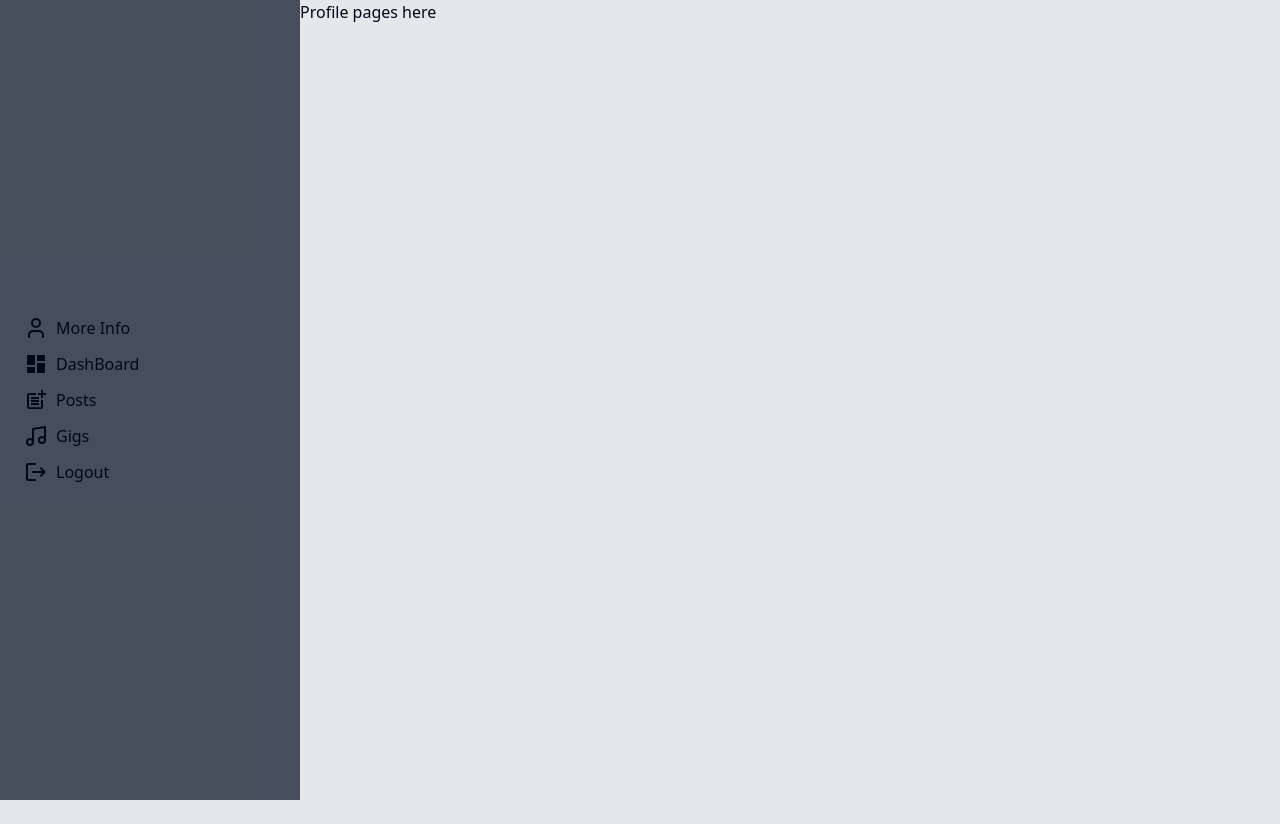
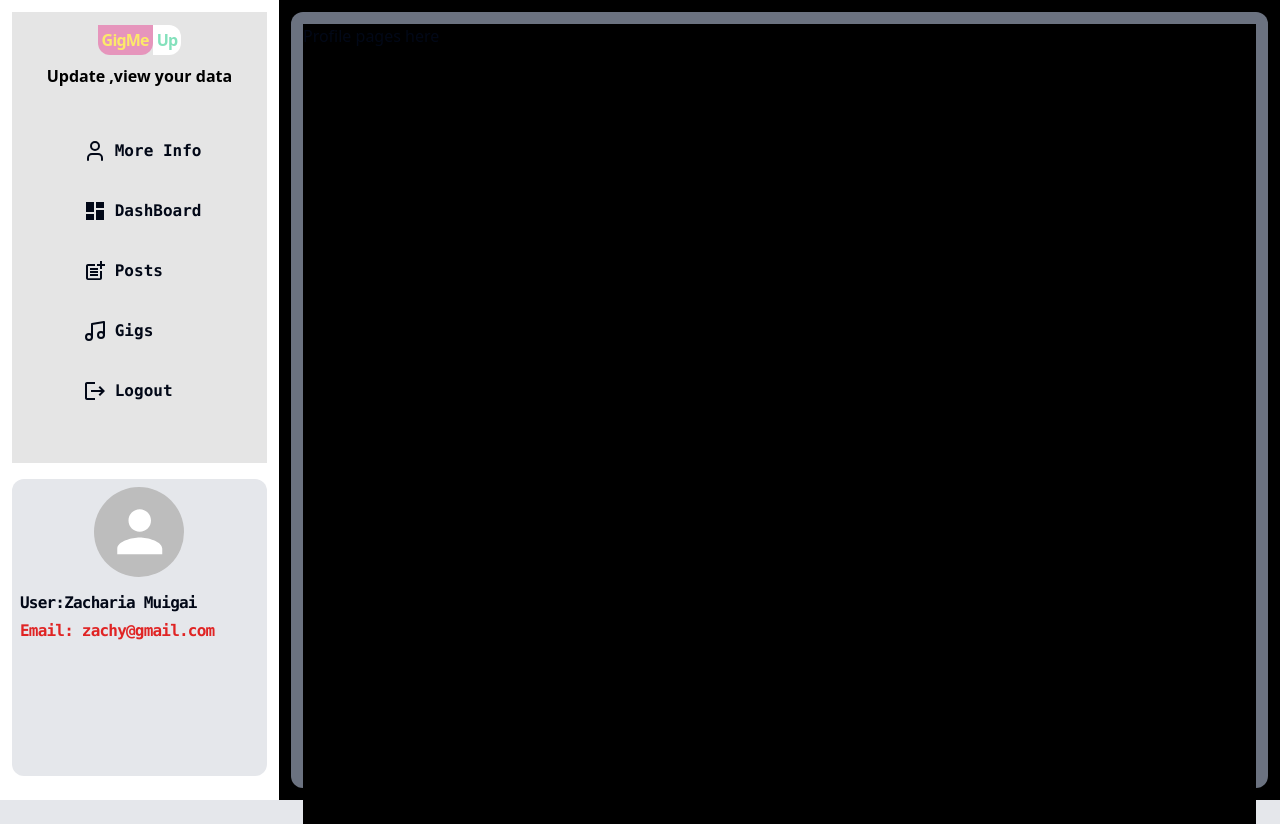
Before and after one commit to zacheys123/gigme, a Next.js app: page /v1/profile/1 in a window 1280 px wide. Before the commit the page ends 800 px from the top, so only its background shows below. Built offline with nearby package versions, Linux system fonts and the light colour scheme; no server answers.

Commit message:
updated nav at profile page

```diff
--- a/app/v1/layout.js
+++ b/app/v1/layout.js
@@ -1,13 +1,31 @@
 import Nav from "@/components/Nav";
 import ProfileNav from "@/components/ProfileNav";
+import Transition from "@/components/Transition";
 import { auth } from "@clerk/nextjs";
 import React from "react";
 
 const MainLayout = ({ children }) => {
+  let variant = {
+    initial: {
+      y: ["-1000px", "-500px", "-400px", "-200px", "0px", ""],
+      opacity: [-10, -7, 0],
+    },
+    animate: {
+      y: 0,
+      opacity: [-10, -7, -5, -3, 1],
+    },
+    transition: {
+      ease: "easeInOut",
+      duration: 0.75,
+    },
+  };
+  let className = "rounded-xl m-3 p-3 w-full bg-gray-500";
   return (
-    <div className="flex ">
+    <div className="flex  bg-black w-100 h-screen">
       <ProfileNav />
-      {children}
+      <Transition variant={variant} className={className}>
+        {children}
+      </Transition>
     </div>
   );
 };
--- a/app/v1/profile/[id]/page.js
+++ b/app/v1/profile/[id]/page.js
@@ -1,7 +1,7 @@
 import React from "react";
 
 const ProfilePage = () => {
-  return <div>Profile pages here</div>;
+  return <div className="bg-black w-100 h-screen">Profile pages here</div>;
 };
 
 export default ProfilePage;
--- a/components/ProfileNav.js
+++ b/components/ProfileNav.js
@@ -5,36 +5,97 @@ import Link from "next/link";
 import { useAuth } from "@clerk/nextjs";
 import { Music, User } from "lucide-react";
 import { Dashboard, Logout, PostAdd } from "@mui/icons-material";
+import { Avatar, Box } from "@mui/material";
+import Logo from "./Logo";
 const ProfileNav = () => {
   const { userId } = useAuth();
   const pathname = usePathname();
-
+  let inactiveLink =
+    "flex gap-2 mx-3 my-[20px] text-1xl  font-bold  font-mono    hover:opacity-55 transition-transform duration-200  hover:bg-gray-300/80 p-2 transition-opacity duration-175 ease-out ";
+  let activeLink =
+    inactiveLink +
+    "bg-slate-600 text-white w-full p-2 pr-0 rounded-l-xl transition-none hover:bg-gray-800 hover:opacity-100";
   return (
-    <aside className="p-3  bg-gray-800/80 w-[300px] h-screen flex flex-col justify-center">
-      <div>
-        <Link className="flex gap-2 m-3 text-1xl" href={`${pathname}/user`}>
+    <aside className="p-3  bg-white w-[360px] h-screen flex flex-col justify-between">
+      <div className="flex-grow bg-neutral-200 flex flex-col gap-3 items-center  p-4 mb-4">
+        <Logo />
+        <Box>
+          <span className="text-black font-bold mb-3 text-center">
+            Update ,view your data
+          </span>
+          <div className="mt-[7px] p-4 pr-0">
+            <Link
+              className={
+                pathname === `/v1/profile/${userId}/user`
+                  ? activeLink
+                  : inactiveLink
+              }
+              href={`/v1/profile/${userId}/user`}
+            >
               <User />
               More Info
             </Link>
             <Link
-          className="flex gap-2 m-3 text-1xl"
-          href={`${pathname}/dashboard`}
+              className={
+                pathname === `/v1/profile/${userId}/dashboard`
+                  ? activeLink
+                  : inactiveLink
+              }
+              href={`/v1/profile/${userId}/dashboard`}
             >
               <Dashboard />
               DashBoard
             </Link>{" "}
-        <Link className="flex gap-2 m-3 text-1xl" href={`${pathname}/posts`}>
+            <Link
+              className={
+                pathname === `/v1/profile/${userId}/posts`
+                  ? activeLink
+                  : inactiveLink
+              }
+              href={`/v1/profile/${userId}/posts`}
+            >
               <PostAdd />
               Posts
             </Link>{" "}
-        <Link className="flex gap-2 m-3 text-1xl" href={`${pathname}/gigs`}>
+            <Link
+              className={
+                pathname === `/v1/profile/${userId}/gigs`
+                  ? activeLink
+                  : inactiveLink
+              }
+              href={`/v1/profile/${userId}/gigs`}
+            >
               <Music />
               Gigs
             </Link>{" "}
-        <Link className="flex gap-2 m-3 text-1xl" href={`${pathname}/user`}>
+            <Link
+              className={
+                pathname === `/v1/profile/${userId}/user`
+                  ? activeLink
+                  : inactiveLink
+              }
+              href={`/v1/profile/${userId}/user`}
+            >
               <Logout />
               Logout
             </Link>
+          </div>
+        </Box>
+      </div>{" "}
+      <div className="h-[300px] bg-gray-200 mb-3 rounded-xl p-2">
+        <div className=" w-full flex justify-center">
+          <Avatar
+            sx={{ width: "90px", height: "90px", marginBottom: ".9rem" }}
+          />
+        </div>
+        <div className="flex flex-col gap-1">
+          <span className="font-mono font-bold tracking-tighter">
+            User:Zacharia Muigai
+          </span>
+          <span className="font-mono font-semibold tracking-tighter text-red-600">
+            Email: zachy@gmail.com
+          </span>
+        </div>
       </div>
     </aside>
   );
```
Lines whose indentation alone changed are shown as unchanged.
